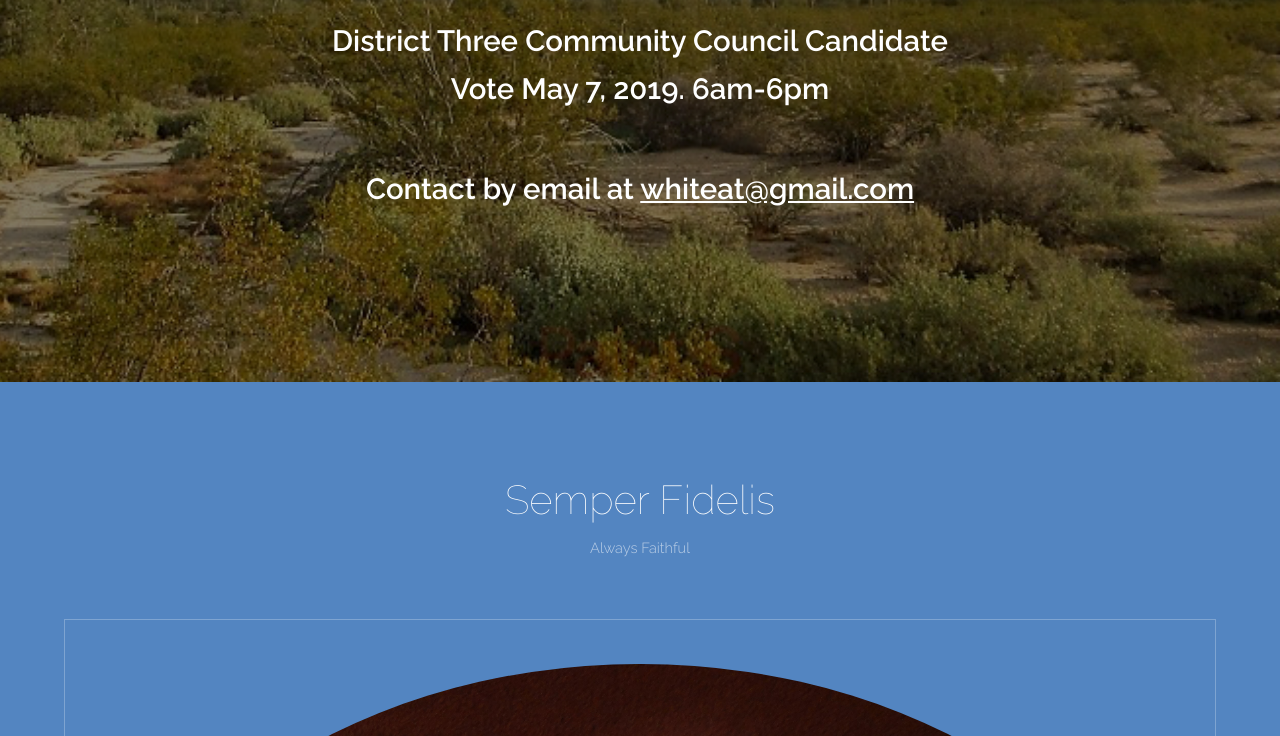
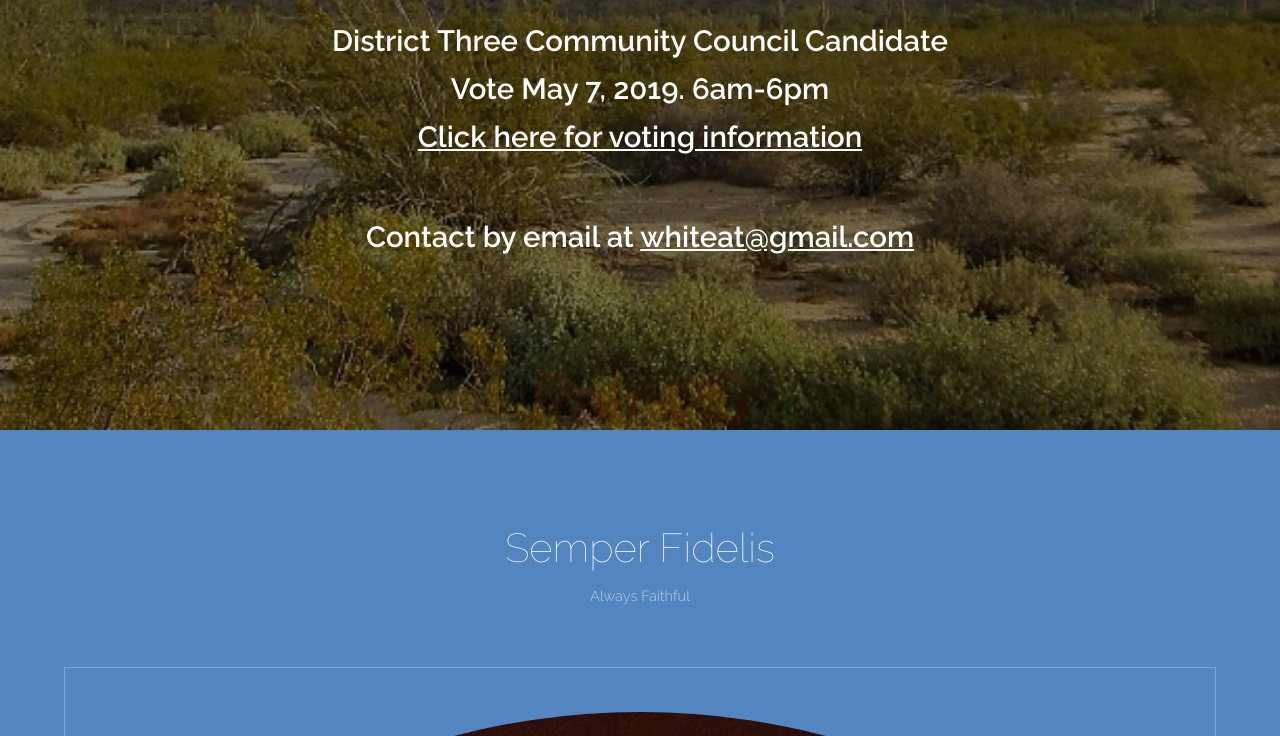
Before and after one commit to VoteAveryWhite/D3Council, a plain HTML site: page index.html in a window 1280 px wide. Shown: the part 364-1100 px from the top of the page. Drawn offline with Linux system fonts and the light colour scheme.

Commit message:
added voting info link

```diff
--- a/index.html
+++ b/index.html
@@ -42,8 +42,10 @@
 						<p>
 							District Three Community Council Candidate
 							<br />
-							Vote May 7, 2019. 6am-6pm</p>
-						<p></p>
+							Vote May 7, 2019. 6am-6pm
+							<br />
+							<a style="color:white;" href="http://www.mygilariver.com/view/download.php/announcements/user_file_784" target="_top">Click here for voting information</a>
+						</p>
 						<p>
 							Contact by email at <a style="color:white;" href="mailto:whiteat@gmail.com?Subject=Hello%20again" target="_top">whiteat@gmail.com</a>
 						</p>
```
